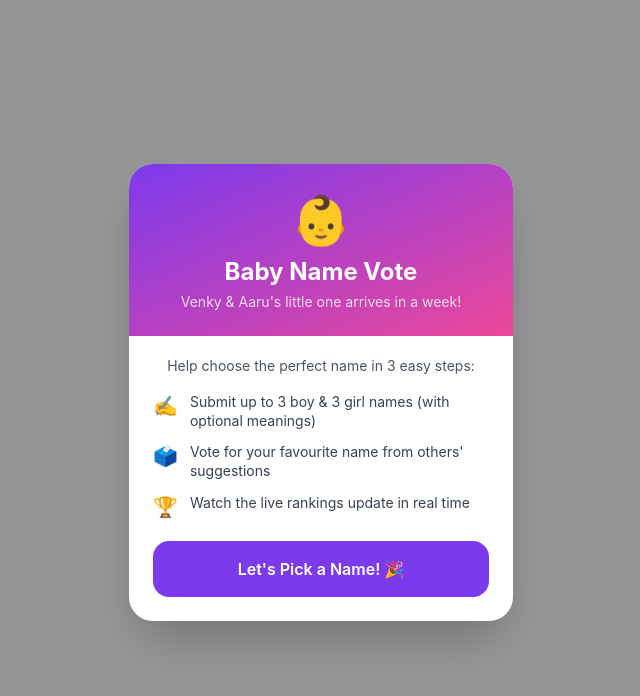
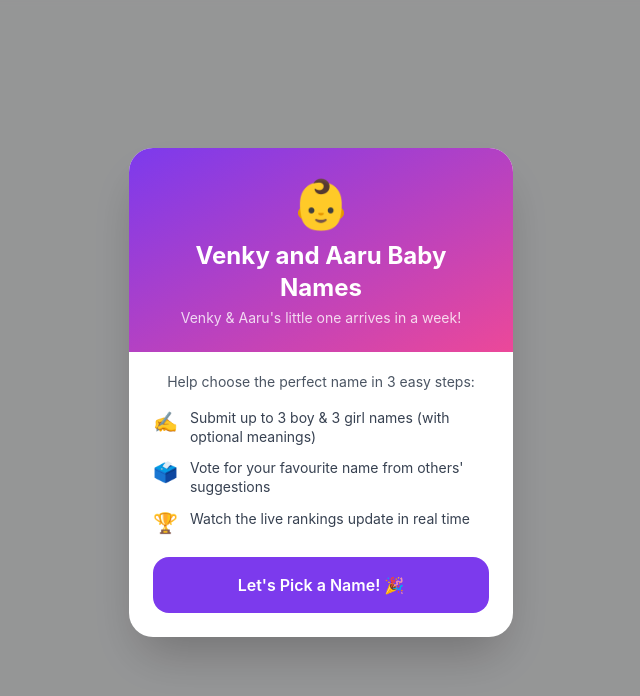
Before and after one commit to arpitjhajharia/Baby-Name, a React (Vite) app: page / in a window 1280 px wide. Shown: the top 696 px of the page, without its empty margins (319-959 px from the left). Built offline with nearby package versions, Linux system fonts and the light colour scheme; no server answers; the database is empty.

Commit message:
Rename app title to Venky and Aaru Baby Names

```diff
--- a/index.html
+++ b/index.html
@@ -7,7 +7,7 @@
     <meta name="apple-mobile-web-app-capable" content="yes" />
     <meta name="apple-mobile-web-app-status-bar-style" content="default" />
     <meta name="theme-color" content="#7c3aed" />
-    <title>Baby Name Vote</title>
+    <title>Venky and Aaru Baby Names</title>
   </head>
   <body>
     <div id="root"></div>
--- a/src/components/IdentityScreen.jsx
+++ b/src/components/IdentityScreen.jsx
@@ -31,7 +31,7 @@ export default function IdentityScreen({ userId }) {
         <div className="w-24 h-24 bg-white/20 rounded-full flex items-center justify-center mb-6">
           <span className="text-5xl">👶</span>
         </div>
-        <h1 className="text-white text-3xl font-bold text-center mb-2">Baby Name Vote</h1>
+        <h1 className="text-white text-3xl font-bold text-center mb-2">Venky and Aaru Baby Names</h1>
         <p className="text-violet-200 text-center text-sm mb-12">
           Help choose the perfect name for our little one
         </p>
--- a/src/components/WelcomeModal.jsx
+++ b/src/components/WelcomeModal.jsx
@@ -5,7 +5,7 @@ export default function WelcomeModal({ onDismiss }) {
         {/* Header */}
         <div className="bg-gradient-to-br from-violet-600 to-pink-500 px-6 pt-8 pb-6 text-center">
           <div className="text-5xl mb-3">👶</div>
-          <h1 className="text-white text-2xl font-bold">Baby Name Vote</h1>
+          <h1 className="text-white text-2xl font-bold">Venky and Aaru Baby Names</h1>
           <p className="text-white/80 text-sm mt-1">
             Venky &amp; Aaru's little one arrives in a week!
           </p>
```
